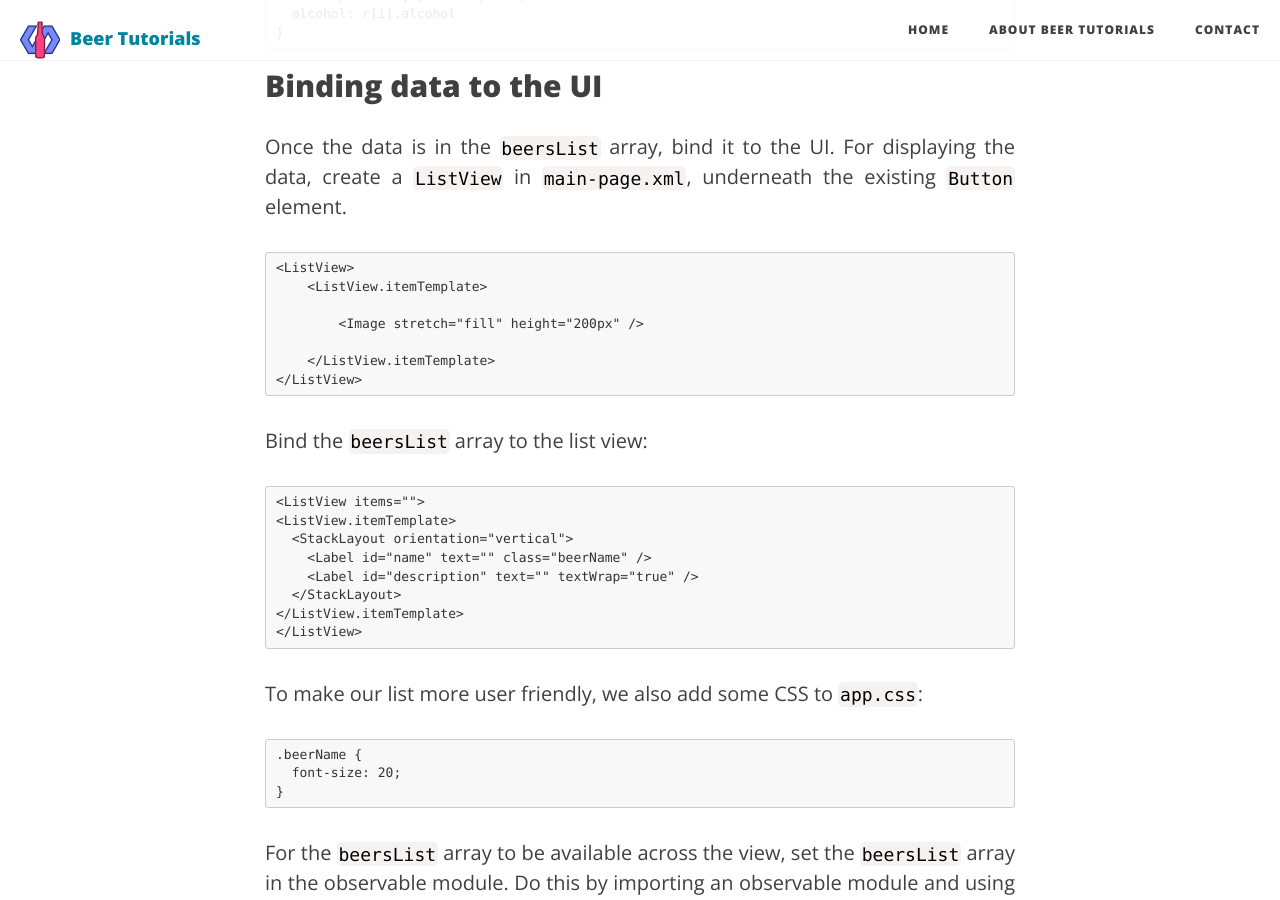
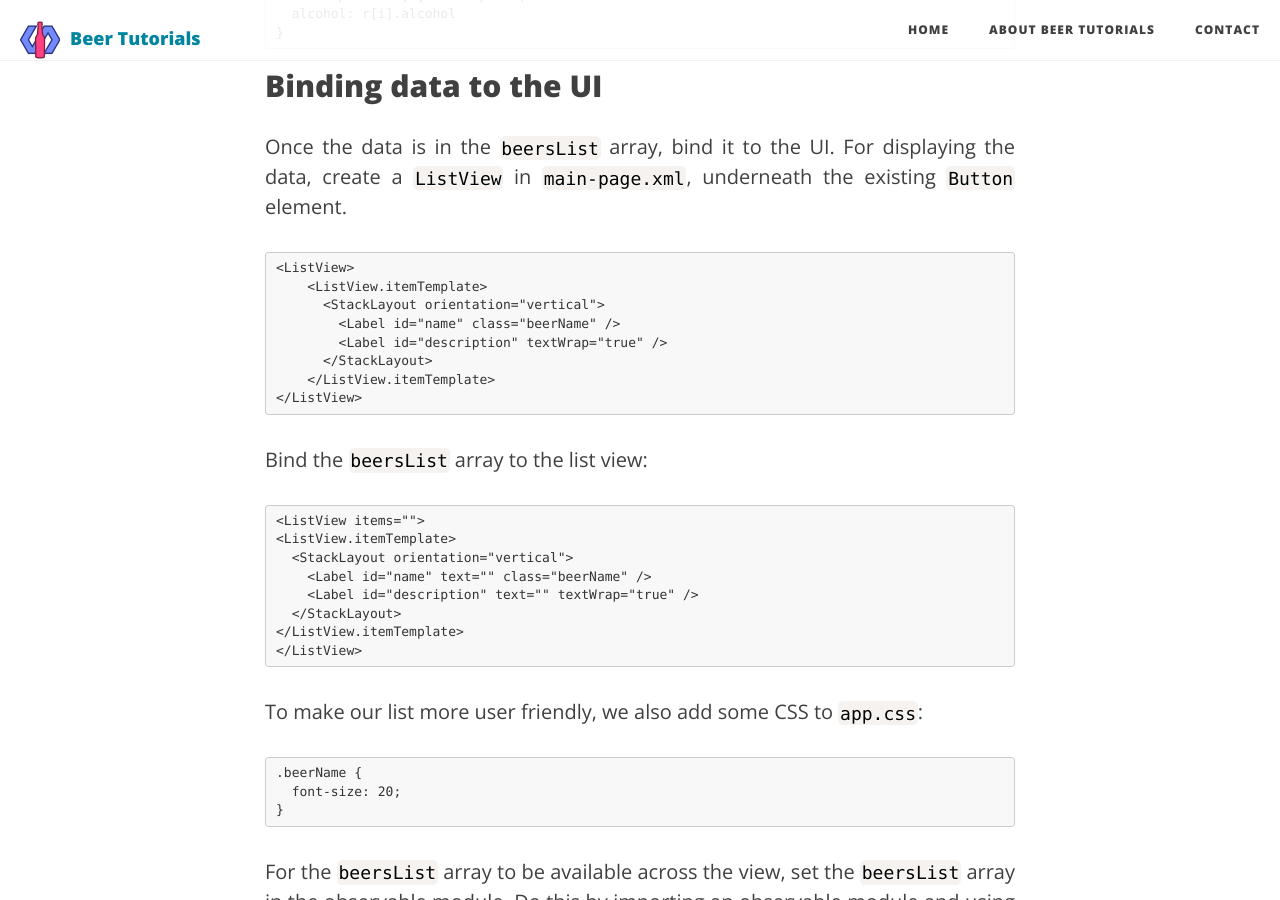
Before and after one commit to sipacate/website, a Jekyll site: the page built from _posts/2015-12-01-NativeScript-Beers.md, in a window 1280 px wide and 900 px high, scrolled down 4569 px. Built offline with Jekyll 4.4.1, drawn with Linux system fonts in a browser that asks for light colours; nearby versions of some CDN libraries.

Commit message:
BeerList working

````diff
--- a/_posts/2015-12-01-NativeScript-Beers.md
+++ b/_posts/2015-12-01-NativeScript-Beers.md
@@ -194,9 +194,10 @@ Once the data is in the `beersList` array, bind it to the UI. For displaying the
 ```
 <ListView>
     <ListView.itemTemplate>
-
-        <Image stretch="fill" height="200px" />
-
+      <StackLayout orientation="vertical">
+        <Label id="name" class="beerName" />
+        <Label id="description" textWrap="true" />
+      </StackLayout>
     </ListView.itemTemplate>
 </ListView>
 ```
````
Also changed, not shown: other parts of _posts/2015-12-01-NativeScript-Beers.md (+2 -0 lines), img/2015-12-01-beers-with-pics.png (added).
